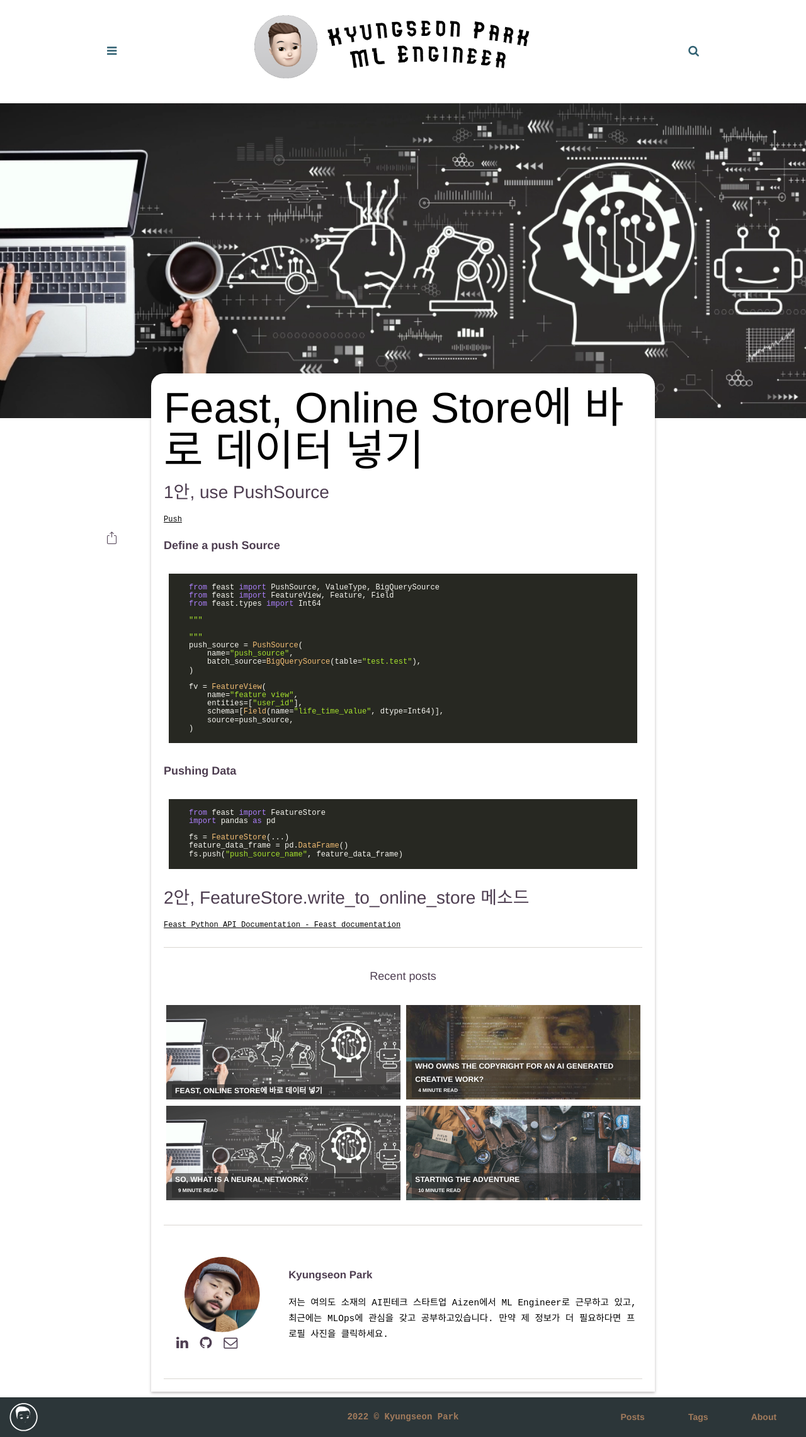
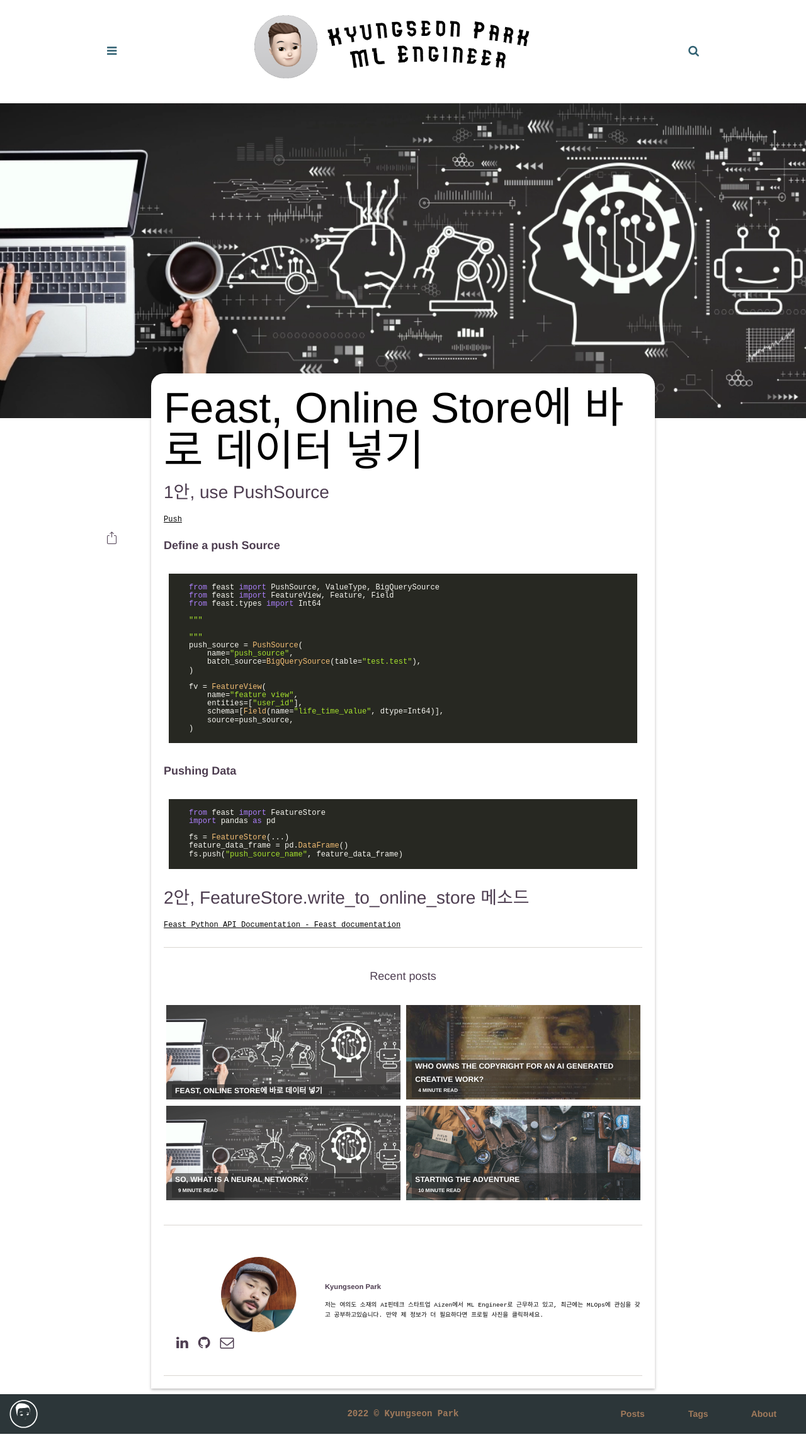
Before and after one commit to kyungseonpark/kyungseonpark.github.io, a Jekyll site: the page built from _posts/2022-07-29-Feast, Online Store에 바로 데이터 넣기.md, in a window 1280 px wide. Shown: the whole page at 63% size. Built offline with Jekyll 4.4.1, drawn with Linux system fonts in a browser that asks for light colours; some web fonts are replaced; our own code applies the rules of GitHub Pages for plain Markdown files; comment, search, counter and statistics services are not loaded.

Commit message:
modify contact icons

```diff
--- a/_includes/author-box.html
+++ b/_includes/author-box.html
@@ -2,11 +2,12 @@
 {% include escape-404.html %}
 <section class="author-box">
   <div class="narrow-column">
-    <a href='{{ site.resume }}'><img src="{{ relativebase }}assets/img/{% if site.author-pic %}{{site.author-pic}}{% endif %}" alt="{{ site.author }}" class="author-img"></a>
+    <a href='{{ site.resume }}'>
+        <img src="{{ relativebase }}assets/img/{% if site.author-pic %}{{site.author-pic}}{% endif %}" alt="{{ site.author }}" class="author-img">
         <ul class="contact-icons">
-<!--      {% if site.twitter %}-->
-<!--      <li class="twitter"><a class="twitter" href="https://twitter.com/{{site.twitter}}" target="_blank"><i class="fa fa-twitter"></i></a></li>-->
-<!--      {% endif %}-->
+<!--          {% if site.twitter %}-->
+<!--          <li class="twitter"><a class="twitter" href="https://twitter.com/{{site.twitter}}" target="_blank"><i class="fa fa-twitter"></i></a></li>-->
+<!--          {% endif %}-->
           {% if site.linkedin %}
           <li class="linkedin"><a class="linkedin" href="https://in.linkedin.com/in/{{site.linkedin}}" target="_blank"><i class="fa fa-linkedin"></i></a></li>
           {% endif %}
@@ -16,10 +17,11 @@
           {% if site.email %}
           <li class="email"><a class="email" href="mailto:{{site.email}}"><i class="fa fa-envelope-o"></i></a></li>
           {% endif %}
-<!--      {% if site.stackoverflow %}-->
-<!--      <li class="stackoverflow"><a class="stackoverflow" href="https://stackoverflow.com/users/{{site.stackoverflow}}"><i class="fa fa-stack-overflow"></i></a></li>-->
-<!--      {% endif %}-->
+<!--          {% if site.stackoverflow %}-->
+<!--          <li class="stackoverflow"><a class="stackoverflow" href="https://stackoverflow.com/users/{{site.stackoverflow}}"><i class="fa fa-stack-overflow"></i></a></li>-->
+<!--          {% endif %}-->
         </ul>
+    </a>
   </div>
   <div class="author-desc">
     <h3>{{site.author}}</h3>
--- a/assets/css/main.css
+++ b/assets/css/main.css
@@ -17,7 +17,8 @@
   --shadow:       rgba(32,30,30,.3);
   --github:       #333;
   --footer:       #A27B5C;
-  --font1: 'Sunflower', 'Lora', charter, Georgia, Cambria, 'Times New Roman', Times, serif;/* body text */
+  /*--font1: 'Sunflower', 'Lora', charter, Georgia, Cambria, 'Times New Roman', Times, serif;!* body text *!*/
+  --font1: 'Sunflower';/* body text */
   --font2: 'Source Sans Pro', 'Helvetica Neue', Helvetica, Arial, sans-serif; /* headers and titles   */
   --font1-light:      400;
   --font1-regular:    400;
@@ -1711,7 +1712,7 @@
   margin-top: 20px;
   padding-bottom: 20px;
   border-bottom: 1px solid var(--grey4);
-  font-size:1.2em;
+  font-size:0.8em;
 }
 .narrow-column{
     display: inline-block;
```
Lines whose indentation alone changed are shown as unchanged.
